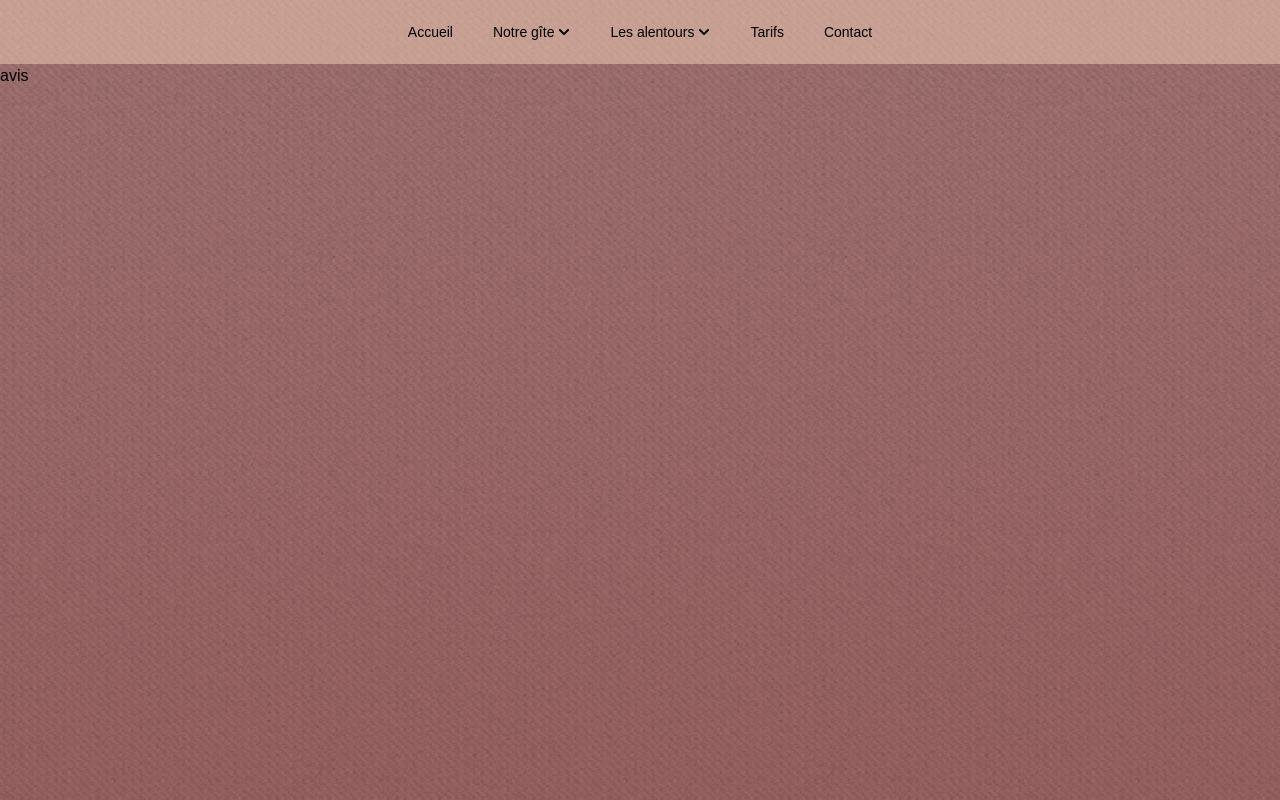
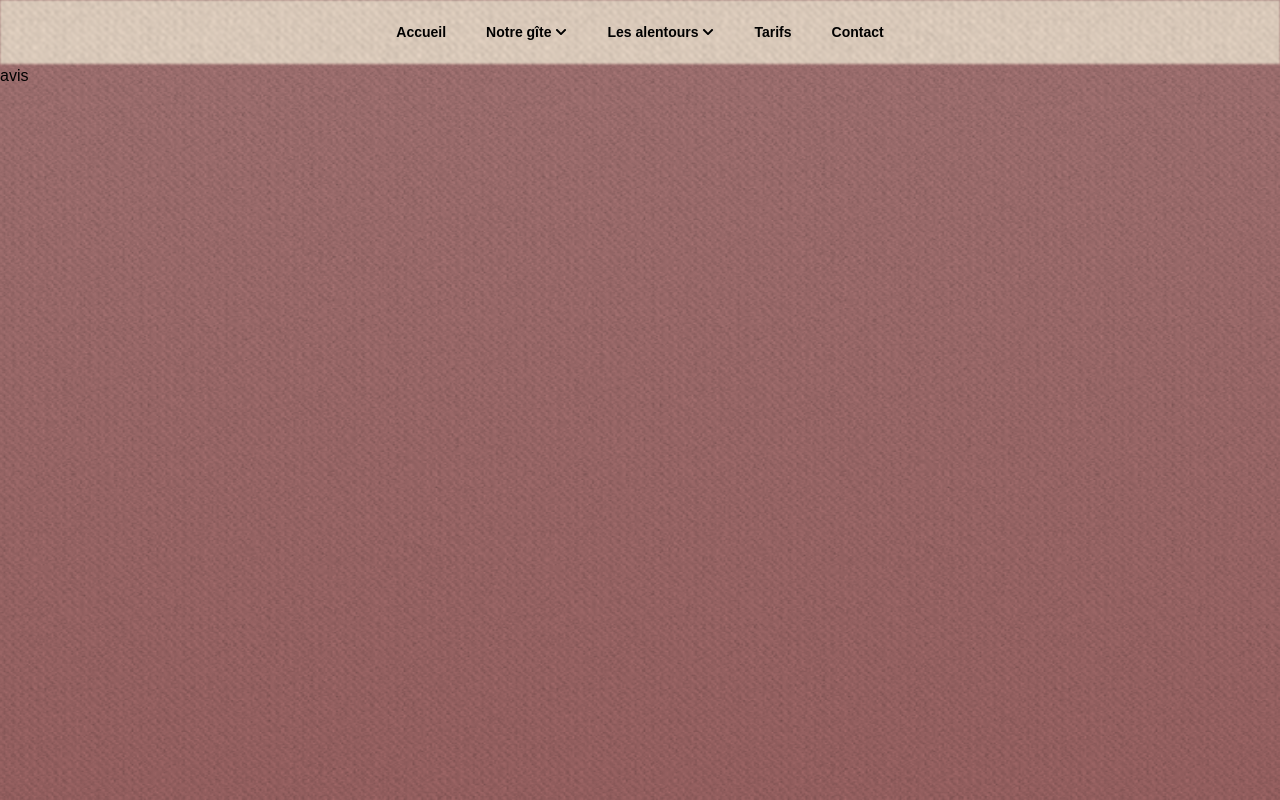
Before and after one commit to Annadesbois/gite-au-fil-de-leau, a Next.js app: page /avis in a window 1280 px wide. Built offline with nearby package versions, Linux system fonts and the light colour scheme.

Commit message:
apply bold text in navbar + remove navbar transparency

```diff
--- a/app/globals.css
+++ b/app/globals.css
@@ -5,8 +5,10 @@
   --brand-fabric: #A76B6B;
   --brand-accent: #BADF4A;
 
+  --menu-tint: #f8dabd9f;
+
   /* Surfaces (dropdowns, cards, etc.) */
-  --surface-1: #f8dabd79; /* dropdown background */
+  --surface-1: #f8dabd9f; /* dropdown background */
   --surface-2: #b58787; /* hover background */
   --surface-3: #915A5A; /* active background */
 
@@ -54,3 +56,17 @@ body::before {
   background-size: 100%, 512px 512px;
   background-blend-mode: multiply, normal;
 }
+
+.fabric-surface-light::before {
+  content: "";
+  position: absolute;
+  inset: 0;
+  z-index: -1;
+  filter: blur(0.8px);
+  border-radius: inherit;
+  background-color: var(--menu-tint);
+  background-image: url("/textures/fabric2.webp");
+  background-repeat: repeat;
+  background-size: 512px 512px;
+  background-blend-mode: multiply;
+}
--- a/components/navbar/DesktopMenu.tsx
+++ b/components/navbar/DesktopMenu.tsx
@@ -4,28 +4,28 @@ import Link from "next/link";
 
 const DesktopMenu = () => {
   return (
-    <div className="hidden md:flex md:items-center md:justify-center w-full">
+    <div className="hidden md:flex md:items-center md:justify-center w-full text-sm font-bold">
       <NavigationMenu.Root className="relative">
         <NavigationMenu.List className="flex items-center gap-2 p-1 ">
           <NavigationMenu.Item>
             <NavigationMenu.Link asChild>
               <Link
                 href="/"
-                className="px-4 py-2 text-sm font-medium rounded-md hover:bg-surface-1 transition-colors"
+                className="px-4 py-2 rounded-md hover:bg-surface-1 transition-colors"
               >
                 Accueil
               </Link>
             </NavigationMenu.Link>
           </NavigationMenu.Item>
           <NavigationMenu.Item className="relative">
-            <NavigationMenu.Trigger className="flex items-center gap-1 px-4 py-2 text-sm font-medium rounded-md hover:bg-surface-1 transition-colors group">
+            <NavigationMenu.Trigger className="flex items-center gap-1 px-4 py-2 hover:bg-surface-1 transition-colors group">
               Notre gîte
               <FaChevronDown
                 className="w-3 h-3 transition-transform duration-250 group-data-[state=open]:rotate-180"
                 aria-hidden
               />
             </NavigationMenu.Trigger>
-            <NavigationMenu.Content className="absolute top-full left-0 mt-2 min-w-max bg-surface-1 rounded-box shadow-lg p-2 z-50">
+            <NavigationMenu.Content className="absolute top-full left-0 mt-2 min-w-max fabric-surface-light rounded-lg shadow-lg p-2 z-50">
               <ul className="space-y-1">
                 <li>
                   <NavigationMenu.Link asChild>
@@ -91,14 +91,14 @@ const DesktopMenu = () => {
             </NavigationMenu.Content>
           </NavigationMenu.Item>
           <NavigationMenu.Item className="relative">
-            <NavigationMenu.Trigger className="flex items-center gap-1 px-4 py-2 text-sm font-medium rounded-md hover:bg-surface-1 transition-colors group">
+            <NavigationMenu.Trigger className="flex items-center gap-1 px-4 py-2 hover:bg-surface-1 transition-colors group">
               Les alentours
               <FaChevronDown
                 className="w-3 h-3 transition-transform duration-250 group-data-[state=open]:rotate-180"
                 aria-hidden
               />
             </NavigationMenu.Trigger>
-            <NavigationMenu.Content className="absolute top-full left-0 mt-2 min-w-max bg-surface-1 rounded-box shadow-lg p-2 z-50">
+            <NavigationMenu.Content className="absolute top-full left-0 mt-2 min-w-max fabric-surface-light rounded-lg shadow-lg p-2 z-50">
               <ul className="space-y-1">
                 <li>
                   <NavigationMenu.Link asChild>
@@ -157,7 +157,7 @@ const DesktopMenu = () => {
             <NavigationMenu.Link asChild>
               <Link
                 href="/tarifs"
-                className="px-4 py-2 text-sm font-medium rounded-md hover:bg-surface-1 transition-colors"
+                className="px-4 py-2 rounded-md hover:bg-surface-1 transition-colors"
               >
                 Tarifs
               </Link>
@@ -167,7 +167,7 @@ const DesktopMenu = () => {
             <NavigationMenu.Link asChild>
               <Link
                 href="/contact"
-                className="px-4 py-2 text-sm font-medium rounded-md hover:bg-surface-1 transition-colors"
+                className="px-4 py-2 rounded-md hover:bg-surface-1 transition-colors"
               >
                 Contact
               </Link>
--- a/components/navbar/MobileMenu.tsx
+++ b/components/navbar/MobileMenu.tsx
@@ -14,7 +14,7 @@ const MobileMenu = () => {
           <DropdownMenu.Content
             sideOffset={8}
             align="start"
-            className="z-50 rounded-box bg-surface-1 text-foreground p-2 shadow"
+            className="z-50 rounded-lg fabric-surface-light text-foreground text-sm font-bold p-2 shadow"
           >
             <DropdownMenu.Item asChild>
               <Link
@@ -31,7 +31,7 @@ const MobileMenu = () => {
                 <FaChevronRight className="h-3 w-3 ml-1/70" />
               </DropdownMenu.SubTrigger>
 
-              <DropdownMenu.SubContent className="ml-1 rounded-box bg-surface-1 p-2 shadow">
+              <DropdownMenu.SubContent className="ml-1 rounded-lg fabric-surface-light p-2 shadow">
                 <DropdownMenu.Item asChild>
                   <Link
                     href="/notre-gite/sejour"
@@ -88,7 +88,7 @@ const MobileMenu = () => {
                 <span>Les alentours</span>
                 <FaChevronRight className="h-3 w-3 ml-1" />
               </DropdownMenu.SubTrigger>
-              <DropdownMenu.SubContent className="ml-1 rounded-box bg-surface-1 p-2 shadow">
+              <DropdownMenu.SubContent className="ml-1 rounded-lg fabric-surface-light p-2 shadow">
                 <DropdownMenu.Item asChild>
                   <Link
                     href="/les-alentours/randonnees"
--- a/components/navbar/Navbar.tsx
+++ b/components/navbar/Navbar.tsx
@@ -7,7 +7,7 @@ const Navbar = () => {
       <div className="md:hidden flex justify-start items-center">
         <MobileMenu />
       </div>
-      <div className="flex-none hidden md:flex md:mx-auto w-full bg-surface-1 ">
+      <div className="flex-none hidden md:flex md:mx-auto w-full fabric-surface-light">
         <DesktopMenu />
       </div>
     </nav>
```
